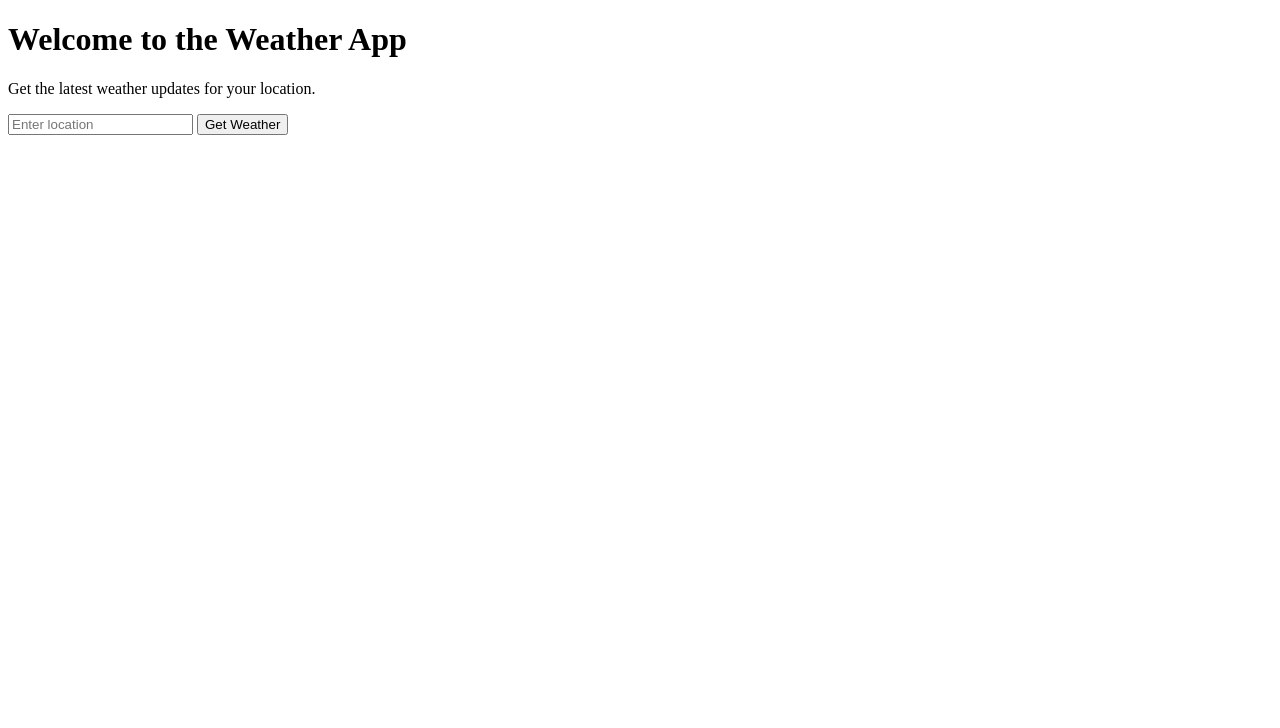
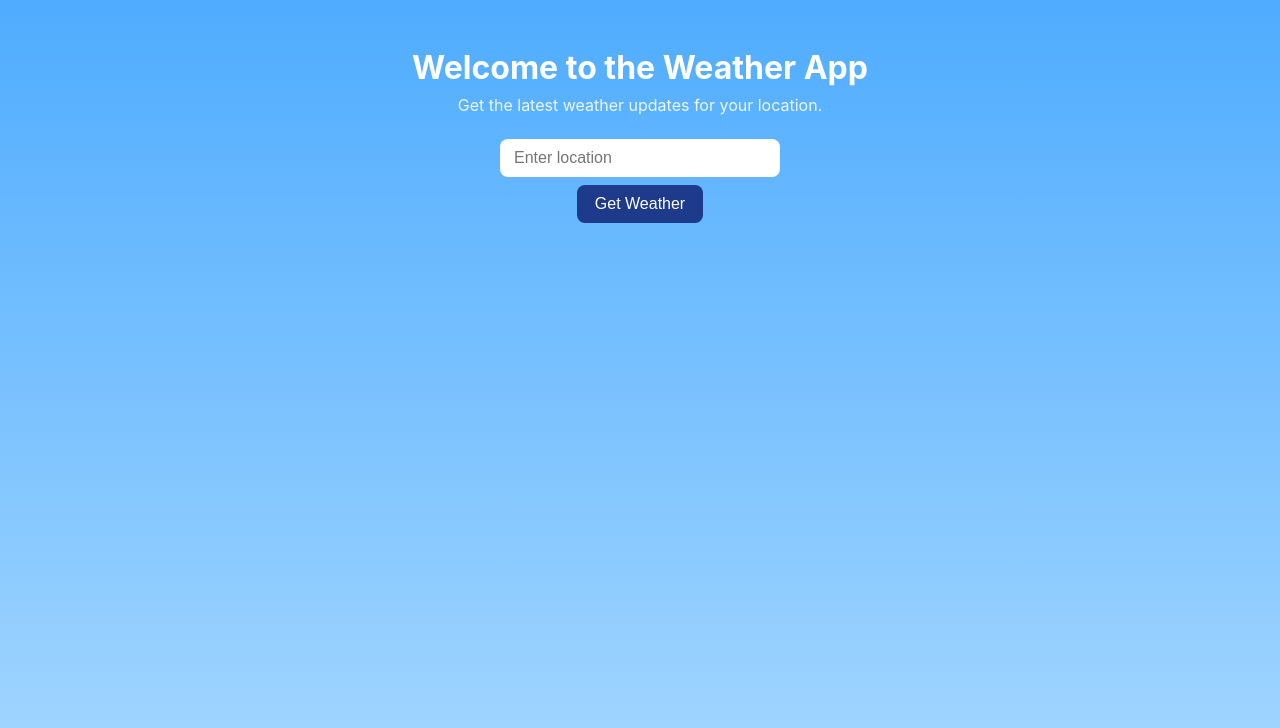
Before and after one commit to VAVVN/weather-app, a plain HTML site: page index.html in a window 1280 px wide. Drawn offline with Linux system fonts and the light colour scheme.

Commit message:
Style the weather app and fetch the API over HTTPS
The http:// API URL was blocked as mixed content on GitHub Pages.

Co-Authored-By: Claude Opus 5.5 <noreply@anthropic.com>

```diff
--- a/index.html
+++ b/index.html
@@ -20,7 +20,7 @@
         //Write the functions that hit the API. You’re going to want functions that can take a location and return the weather data for that location. For now, just console.log() the information.
         async function getWeatherData(location) {
             const apiKey = 'dc8ec0d2acb3438a927133625260502';
-            const url = `http://api.weatherapi.com/v1/current.json?key=${apiKey}&q=${location}`;
+            const url = `https://api.weatherapi.com/v1/current.json?key=${apiKey}&q=${location}`;
 
             try {
                 const response = await fetch(url);
--- a/styles.css
+++ b/styles.css
@@ -0,0 +1,72 @@
+* {
+    box-sizing: border-box;
+}
+
+body {
+    margin: 0;
+    min-height: 100vh;
+    display: flex;
+    flex-direction: column;
+    align-items: center;
+    padding: 48px 16px;
+    font-family: -apple-system, BlinkMacSystemFont, "Segoe UI", Roboto, sans-serif;
+    background: linear-gradient(180deg, #4facfe 0%, #a6d8ff 100%);
+    color: #1f2937;
+    text-align: center;
+}
+
+h1 {
+    margin: 0 0 8px;
+    color: #fff;
+    font-size: 2rem;
+}
+
+body > p {
+    margin: 0 0 24px;
+    color: #eef6ff;
+}
+
+#location-input {
+    width: min(280px, 100%);
+    padding: 10px 14px;
+    font-size: 1rem;
+    border: none;
+    border-radius: 8px;
+    margin: 0 4px 8px;
+}
+
+#get-weather-btn {
+    padding: 10px 18px;
+    font-size: 1rem;
+    color: #fff;
+    background: #1e3a8a;
+    border: none;
+    border-radius: 8px;
+    cursor: pointer;
+}
+
+#get-weather-btn:hover {
+    background: #172e6e;
+}
+
+#weather-info {
+    order: 1;
+    margin-top: 24px;
+}
+
+/* only show the card once a result has been rendered */
+#weather-info:has(h2) {
+    width: min(360px, 100%);
+    padding: 20px 24px;
+    background: #fff;
+    border-radius: 12px;
+    box-shadow: 0 8px 24px rgba(0, 0, 0, 0.12);
+}
+
+#weather-info h2 {
+    margin: 0 0 8px;
+}
+
+#weather-info p {
+    margin: 4px 0;
+}
```
